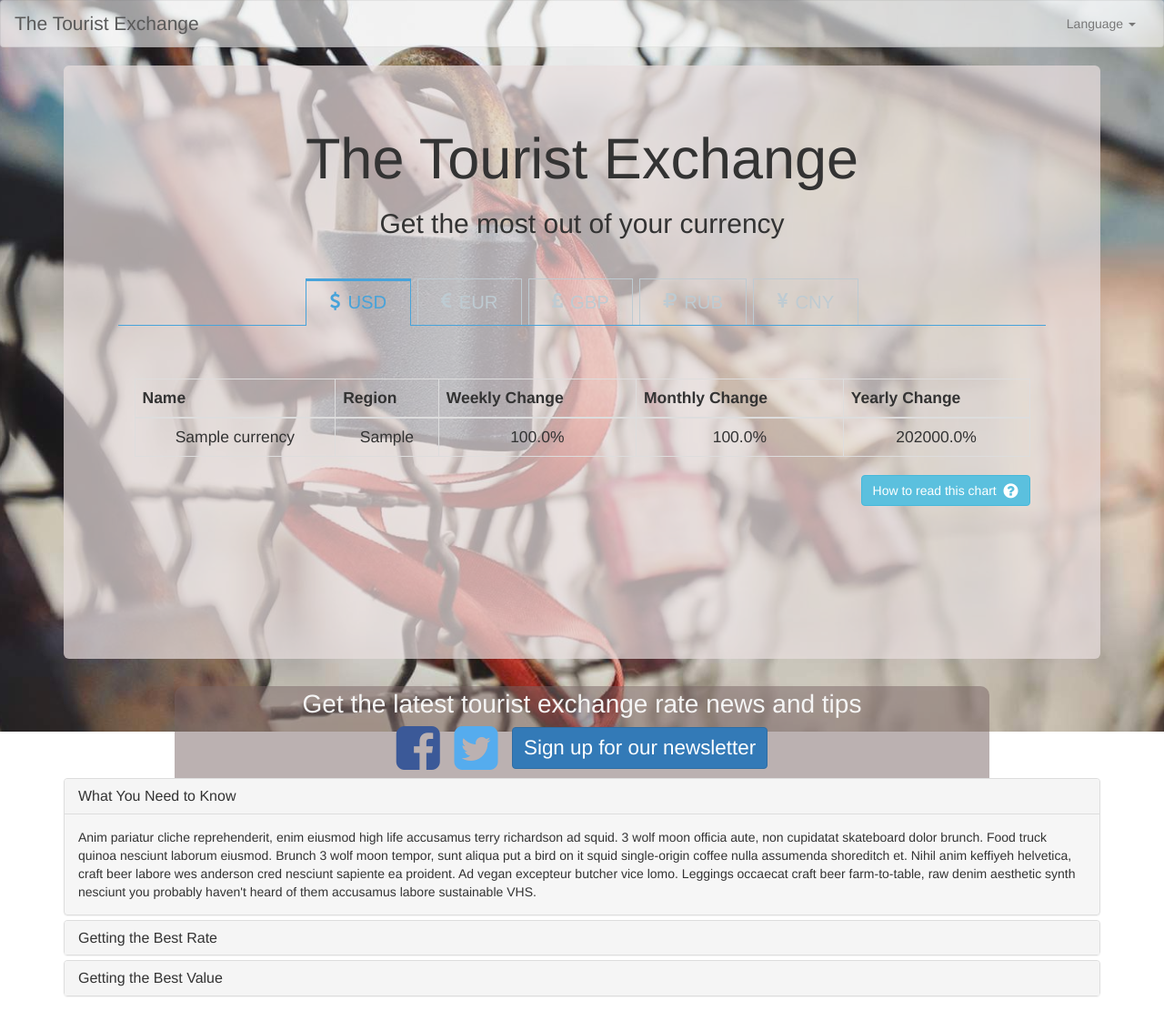
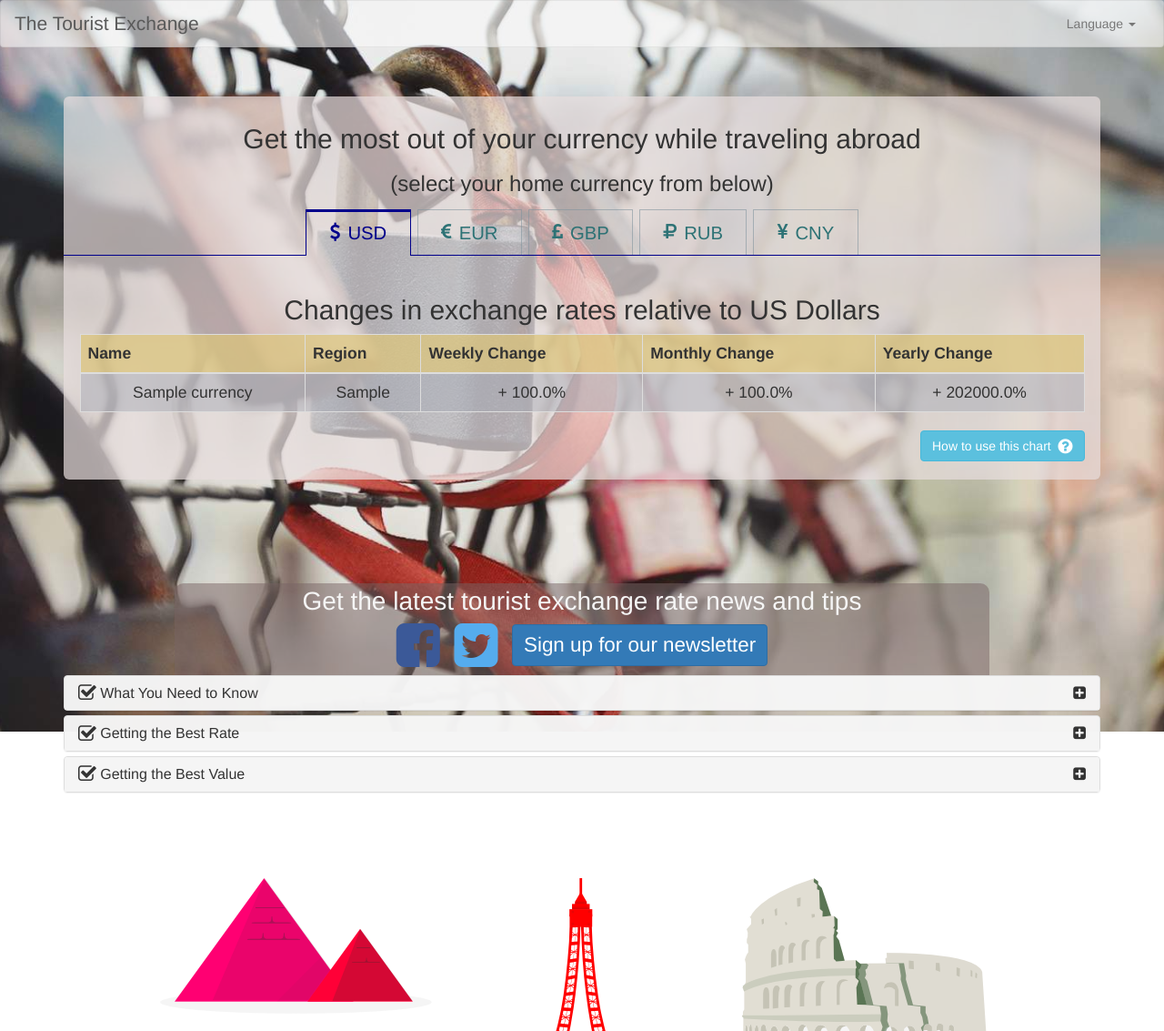
Before and after one commit to mcade/jetsi, a Rails app: page /currency in a window 1280 px wide. Shown: the top 1133 px of the page at 91% size. Run offline with Rails 7, Linux system fonts and the light colour scheme; tables that the repository leaves empty hold one stand-in row (values such as "Sample post"); style sheets or scripts are compiled from the project's sources; some libraries are stand-ins or nearby versions.

Commit message:
Update chart design and make page elements more respsonive

```diff
--- a/app/assets/stylesheets/custom.css.scss
+++ b/app/assets/stylesheets/custom.css.scss
@@ -68,7 +68,7 @@ footer {
     position: relative;
     width: 100%;
     overflow: hidden;
-    margin: 1em 0 2em;
+    margin: 1em 0 0;
     font-weight: 300;
 }
 
@@ -85,7 +85,7 @@ footer {
 }
 
 .tabs nav ul li {
-    border: 1px solid #becbd2;
+    border: 1px solid rgba(130, 149, 158, 0.6);
     border-bottom: none;
     margin: 0 0.25em;
     display: block;
@@ -94,8 +94,8 @@ footer {
 }
 
 .tabs nav li.tab-current {
-    border: 1px solid #47a3da;
-    box-shadow: inset 0 2px #47a3da;
+    border: 1px solid darkblue;
+    box-shadow: inset 0 2px darkblue;
     border-bottom: none;
     z-index: 100;
 }
@@ -108,7 +108,7 @@ footer {
     right: 100%;
     bottom: 0;
     width: 1000px;
-    background: #47a3da;
+    background: darkblue;
 }
 
 .tabs nav li.tab-current:after {
@@ -118,7 +118,7 @@ footer {
 }
 
 .tabs nav a {
-    color: #becbd2;
+    color: #2D7275;
     display: block;
     font-size: 1.45em;
     line-height: 2.5;
@@ -131,7 +131,7 @@ footer {
 }
 
 .tabs nav li.tab-current a {
-    color: #47a3da;
+  color: darkblue;
 }
 
 /* Icons */
@@ -171,7 +171,7 @@ footer {
 /* Content */
 .content section {
     font-size: 1.25em;
-    padding: 3em 1em;
+    padding: 1em 1em 0;
     display: none;
     max-width: 1230px;
     margin: 0 auto;
@@ -191,7 +191,7 @@ footer {
 .no-js .content section {
     display: block;
     padding-bottom: 2em;
-    border-bottom: 1px solid #47a3da;
+    border-bottom: 1px solid darkblue;
 }
 
 .content section.content-current {
@@ -973,11 +973,66 @@ footer {
     width: 100% !important;
   }
 }
+
+/* change header font size for super narrow screens */
+@media screen and (max-width: 251px) {
+  .navbar-brand {
+    font-size: 1.4em !important;
+  }
+}
+
+/* adjust table title */
+@media screen and (max-width: 729px) {
+  #maindisplay .content section h2 {
+    font-size: 1.5em;
+  }
+}
+@media screen and (max-width: 388px) {
+  #maindisplay .content section h2 {
+    font-size: 1em;
+  }
+}
+
+/* font adjustsments in general */
+@media screen and (max-width: 471px) {
+  #maindisplay h3 {
+    font-size: 1em;
+  }
+}
+@media screen and (max-width: 458px) {
+  #maindisplay h2 {
+    font-size: 1.5em;
+    margin-top: 0;
+  }
+}
+@media screen and (max-width: 259px) {
+  .iconright {
+    display: none;
+  }
+}
+@media screen and (max-width: 400px) {
+  .content-style-text {
+    padding-left: 25px;
+    padding-right: 25px;
+  }
+}
+
 /* more custom */
 
 #maindisplay {
   background-color: rgba(233,222,222,0.7);
+  padding: 10px 0 0 0;
+  margin-top: 3%;
+  margin-bottom: 10%;
 }
+
+table {
+  background-color: rgba(170, 174, 184, 0.5);
+  thead {
+    background-color: rgba(245, 209, 96, 0.5);
+  }
+}
+
 
 /* order-column highlight */
 table.dataTable.order-column tbody tr > .sorting_1,
@@ -1038,3 +1093,34 @@ table.dataTable.order-column tbody tr > .sorting_3 {
     font-size: .8em;
   }
 }
+
+/* use font awesome plus and minus instead of default */
+table.has-columns-hidden > tbody > tr > td > span.responsiveExpander {
+    cursor: pointer;
+    padding-left: 22px;
+}
+table.has-columns-hidden > tbody > tr > td > span.responsiveExpander:before{
+    content: "";
+    font-family: FontAwesome;
+    font-size: 20px;
+    color: #018fe1;
+    left: 0;
+    top: -3px;
+    position: absolute;
+}
+table.has-columns-hidden > tbody > tr > td > span.responsiveExpander:hover:before, table.has-columns-hidden > tbody > tr > td > span.responsiveExpander:focus:before{
+    color: #457886;
+}
+table.has-columns-hidden > tbody > tr.detail-show > td span.responsiveExpander:before {
+    content: "";
+}
+table.has-columns-hidden > tbody > tr > td:first-of-type  *{
+    position: relative;
+}
+table.has-columns-hidden > tbody > tr > td > span.responsiveExpander, table.has-columns-hidden > tbody > tr.detail-show > td span.responsiveExpander {
+  background: initial;
+}
+
+.iconright {
+  float: right;
+}
--- a/app/views/currencies/_currencies.html.erb
+++ b/app/views/currencies/_currencies.html.erb
@@ -1,10 +1,10 @@
-<table cellpadding="0" cellspacing="0" border="0" class="table table-bordered display order-column">
+<table cellpadding="0" cellspacing="0" border="0" class="table table-bordered display order-column table-hover">
   <thead>
     <tr>
       <th data-class="expand">Name</th>
       <th data-hide="phone,tablet">Region</th>
-      <th data-hide="phone,tablet">Weekly Change</th>
-      <th data-hide="phone,tablet">Monthly Change</th>
+      <th data-hide="phone">Weekly Change</th>
+      <th data-hide="phone">Monthly Change</th>
       <th>Yearly Change</th>
     </tr>
   </thead>
@@ -14,9 +14,22 @@
       <tr>
           <td><%= currency.name %></td>
           <td><%= currency.region %></td>
-          <td><%= currency.weeklychange * 100 %>%</td>
-          <td><%= currency.monthlychange * 100 %>%</td>
-          <td><%= currency.yearlychange * 100%>%</td>
+          <td>
+            <% unless currency.weeklychange < 0 %>
+              +
+            <% end %>
+            <%= currency.weeklychange * 100 %>%</td>
+          <td>
+            <% unless currency.monthlychange < 0 %>
+              +
+            <% end %>
+            <%= currency.monthlychange * 100 %>%</td>
+          <td>
+            <% unless currency.yearlychange < 0 %>
+              +
+            <% end %>
+            <%= currency.yearlychange * 100%>%
+          </td>
           <!-- <td><%= link_to 'Show', currency %></td>
           <td><%= link_to 'Edit', edit_currency_path(currency) %></td>
           <td><%= link_to 'Destroy', currency, method: :delete, data: { confirm: 'Are you sure?' } %></td> -->
@@ -26,7 +39,7 @@
 </table>
 <div id="buyingpower">
   <button type="button" class="btn btn-info" data-container="body" data-toggle="popover" data-placement="bottom" data-content="Vivamus sagittis lacus vel augue laoreet rutrum faucibus.">
-    How to read this chart&nbsp;
+    How to use this chart&nbsp;
     <i class="fa fa-question-circle fa-lg"></i>
   </button><script>$(function () { $("[data-toggle='popover']").popover(); });</script>
 </div>
--- a/app/views/currencies/index.html.erb
+++ b/app/views/currencies/index.html.erb
@@ -1,10 +1,10 @@
 <div class="center jumbotron" id="maindisplay">
-  <h1>The Tourist Exchange</h1>
+  <h2>
+    Get the most out of your currency while traveling abroad
+  </h2>
 
-  <h2>
-    Get the most out of your currency
-  </h2>
-  <br>
+  <h3>(select your home currency from below)</h3>
+
 
   <div id="tabs" class="tabs">
     <nav>
@@ -18,18 +18,23 @@
     </nav>
     <div class="content">
       <section id="section-1">
+        <h2>Changes in exchange rates relative to US Dollars</h2>
         <div id="currencies"><%= render 'currencies', :currencies => @USDcurrencies %></div>
       </section>
       <section id="section-2">
+        <h2>Changes in exchange rates relative to EU Euros</h2>
         <div id="currencies"><%= render 'currencies', :currencies => @EURcurrencies %></div>
       </section>
       <section id="section-3">
+        <h2>Changes in exchange rates relative to US Dollars</h2>
         <div id="currencies"><%= render 'currencies', :currencies => @GBPcurrencies %></div>
       </section>
       <section id="section-4">
+        <h2>Changes in exchange rates relative to US Dollars</h2>
         <div id="currencies"><%= render 'currencies', :currencies => @RUBcurrencies %></div>
       </section>
       <section id="section-5">
+        <h2>Changes in exchange rates relative to US Dollars</h2>
         <div id="currencies"><%= render 'currencies', :currencies => @CNYcurrencies %></div>
       </section>
     </div><!-- /content -->
@@ -39,9 +44,6 @@
   </script>
 
   <br>
-
-  <br>
-
 </div>
 
 <div class="connect">
@@ -57,11 +59,11 @@
     <div class="panel-heading">
       <h4 class="panel-title">
         <a data-toggle="collapse" data-parent="#accordion" href="#collapseOne">
-          What You Need to Know
+          <i class="fa fa-check-square-o fa-lg"></i>&nbsp;What You Need to Know<i class="fa fa-plus-square iconright"></i>
         </a>
       </h4>
     </div>
-    <div id="collapseOne" class="panel-collapse collapse in">
+    <div id="collapseOne" class="panel-collapse collapse">
       <div class="panel-body">
         Anim pariatur cliche reprehenderit, enim eiusmod high life accusamus terry richardson ad squid. 3 wolf moon officia aute, non cupidatat skateboard dolor brunch. Food truck quinoa nesciunt laborum eiusmod. Brunch 3 wolf moon tempor, sunt aliqua put a bird on it squid single-origin coffee nulla assumenda shoreditch et. Nihil anim keffiyeh helvetica, craft beer labore wes anderson cred nesciunt sapiente ea proident. Ad vegan excepteur butcher vice lomo. Leggings occaecat craft beer farm-to-table, raw denim aesthetic synth nesciunt you probably haven't heard of them accusamus labore sustainable VHS.
       </div>
@@ -71,7 +73,7 @@
     <div class="panel-heading">
       <h4 class="panel-title">
         <a data-toggle="collapse" data-parent="#accordion" href="#collapseTwo">
-          Getting the Best Rate
+          <i class="fa fa-check-square-o fa-lg"></i>&nbsp;Getting the Best Rate<i class="fa fa-plus-square iconright"></i>
         </a>
       </h4>
     </div>
@@ -85,7 +87,7 @@
     <div class="panel-heading">
       <h4 class="panel-title">
         <a data-toggle="collapse" data-parent="#accordion" href="#collapseThree">
-          Getting the Best Value
+          <i class="fa fa-check-square-o fa-lg"></i>&nbsp;Getting the Best Value<i class="fa fa-plus-square iconright"></i>
         </a>
       </h4>
     </div>
```
